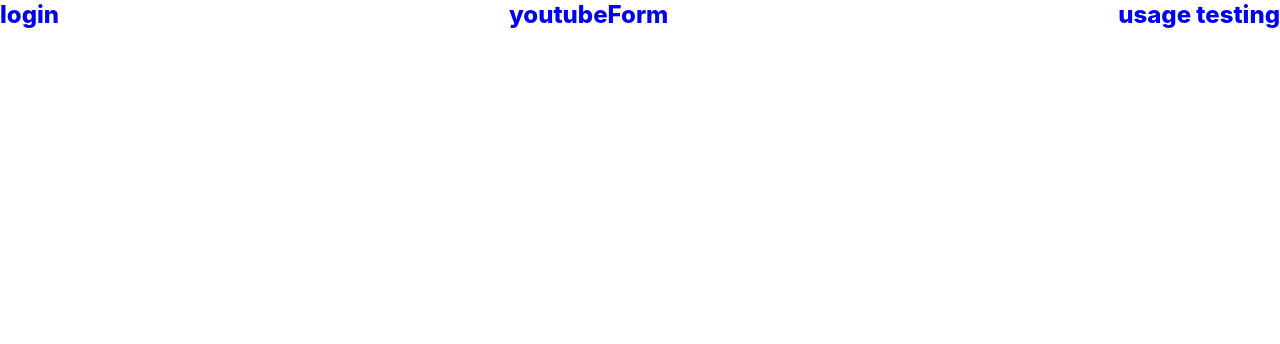
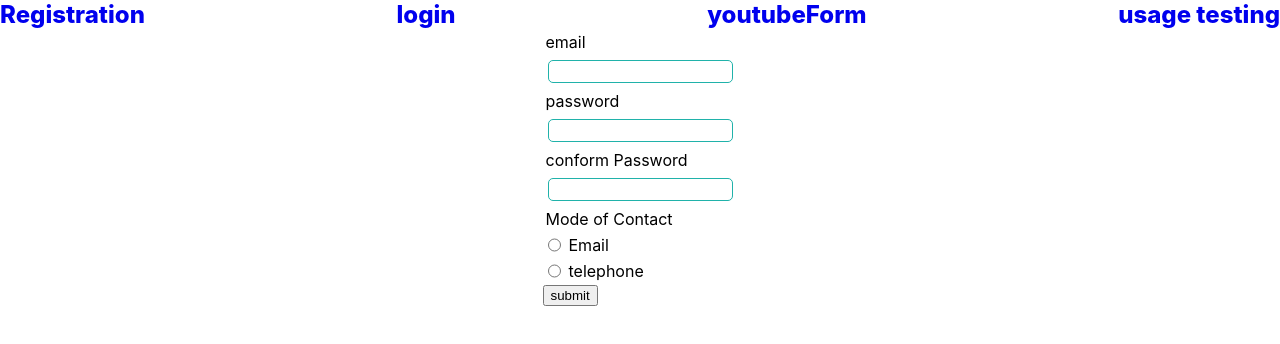
Before and after one commit to tarielTitirashvili/test_formik, a React (Create React App) app in the folder formic_app/: page /registration in a window 1280 px wide. Shown: the top 344 px of the page. Built offline with nearby package versions, Linux system fonts and the light colour scheme.

Commit message:
up to 41 lesson test registration form

```diff
--- a/formic_app/src/App.js
+++ b/formic_app/src/App.js
@@ -3,18 +3,21 @@
 import { NavLink, Route, Routes } from "react-router-dom";
 import UsageFormControls from "./components/afterBases/usageFormControls";
 import LoginForm from "./components/afterBases/loginForm";
+import Registration from "./components/afterBases/registration";
 
 function App() {
   return (
     <div>
       <header>
         <div className="header">
+          <NavLink to={"/registration"}>Registration</NavLink>
           <NavLink to={"/login"}>login</NavLink>
           <NavLink to={"/youtube"}>youtubeForm</NavLink>
           <NavLink to={"/"}>usage testing</NavLink>
         </div>
       </header>
       <Routes>
+        <Route path="/registration" element={<Registration />} />
         <Route path="/login" element={<LoginForm />} />
         <Route path="/youtube" element={<YoutubeForm />} />
         <Route path="/" element={<UsageFormControls />} />
--- a/formic_app/src/components/afterBases/loginForm.js
+++ b/formic_app/src/components/afterBases/loginForm.js
@@ -37,7 +37,9 @@
                 name="password"
                 label="enter your password"
               />
-              <button type="submit" disabled={!formik.isValid}>submit</button>
+              <button type="submit" disabled={!formik.isValid}>
+                submit
+              </button>
             </Form>
           );
         }}
--- /dev/null
+++ b/formic_app/src/components/afterBases/registration.js
@@ -0,0 +1,76 @@
+import React from "react";
+import { Formik, Form } from "formik";
+import * as Yup from "yup";
+import FormikControl from "./controls/formikControl";
+
+export default function Registration() {
+  const initialValues = {
+    email: "",
+    password: "",
+    conformPassword: "",
+    modeOfContact: "",
+    phone: "",
+  };
+  const validationSchema = Yup.object({
+    email: Yup.string().email("Invalid email format").required("Required"),
+    password: Yup.string().required("Required"),
+    conformPassword: Yup.string()
+      .oneOf([Yup.ref("password"), ""], "Passwords must match")
+      .required("Required"),
+    modeOfContact: Yup.string().required("Required"),
+    phone: Yup.string().when("modeOfContact", {
+      is: "telephoneMoc",
+      then: Yup.string().required("Required"),
+    }),
+  });
+
+  const options = [
+    { id: 0, key: "Email", value: "emailMoc" },
+    { id: 1, key: "telephone", value: "telephoneMoc" },
+  ];
+
+  const onSubmit = (values) => {
+    console.log("submit", values);
+  };
+  return (
+    <div className="formContainer">
+      <Formik
+        initialValues={initialValues}
+        validationSchema={validationSchema}
+        onSubmit={onSubmit}
+      >
+        {(formic) => {
+          return (
+            <Form>
+              <FormikControl
+                control="input"
+                type="email"
+                name="email"
+                label="email"
+              />
+              <FormikControl
+                control="input"
+                type="password"
+                name="password"
+                label="password"
+              />
+              <FormikControl
+                control="input"
+                type="password"
+                name="conformPassword"
+                label="conform Password"
+              />
+              <FormikControl
+                control="radio"
+                name="modeOfContact"
+                label="Mode of Contact"
+                options={options}
+              />
+              <button type="submit">submit</button>
+            </Form>
+          );
+        }}
+      </Formik>
+    </div>
+  );
+}
```
Also changed, not shown: formic_app/src/components/afterBases/login.js (deleted, +0 -7 lines).
